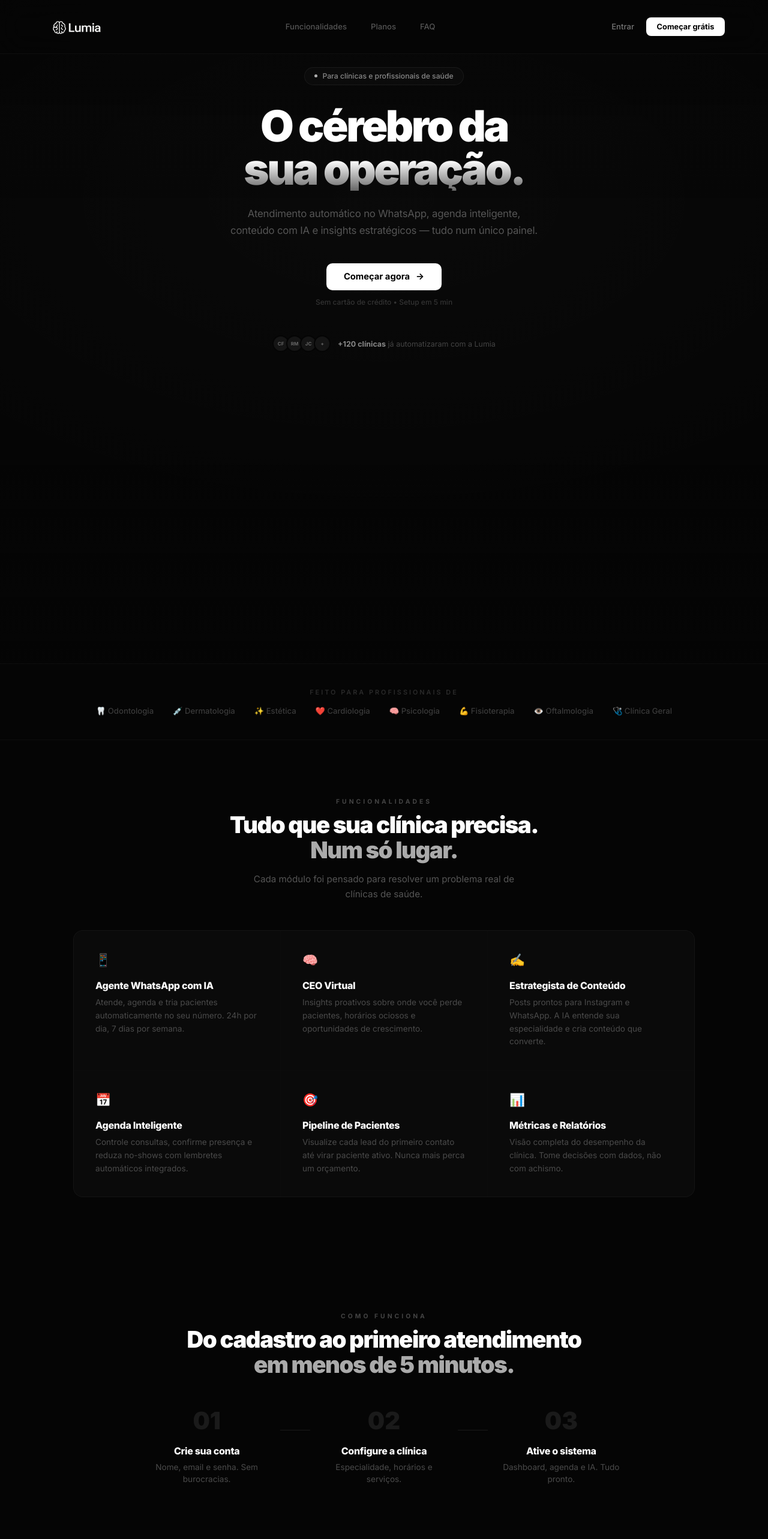
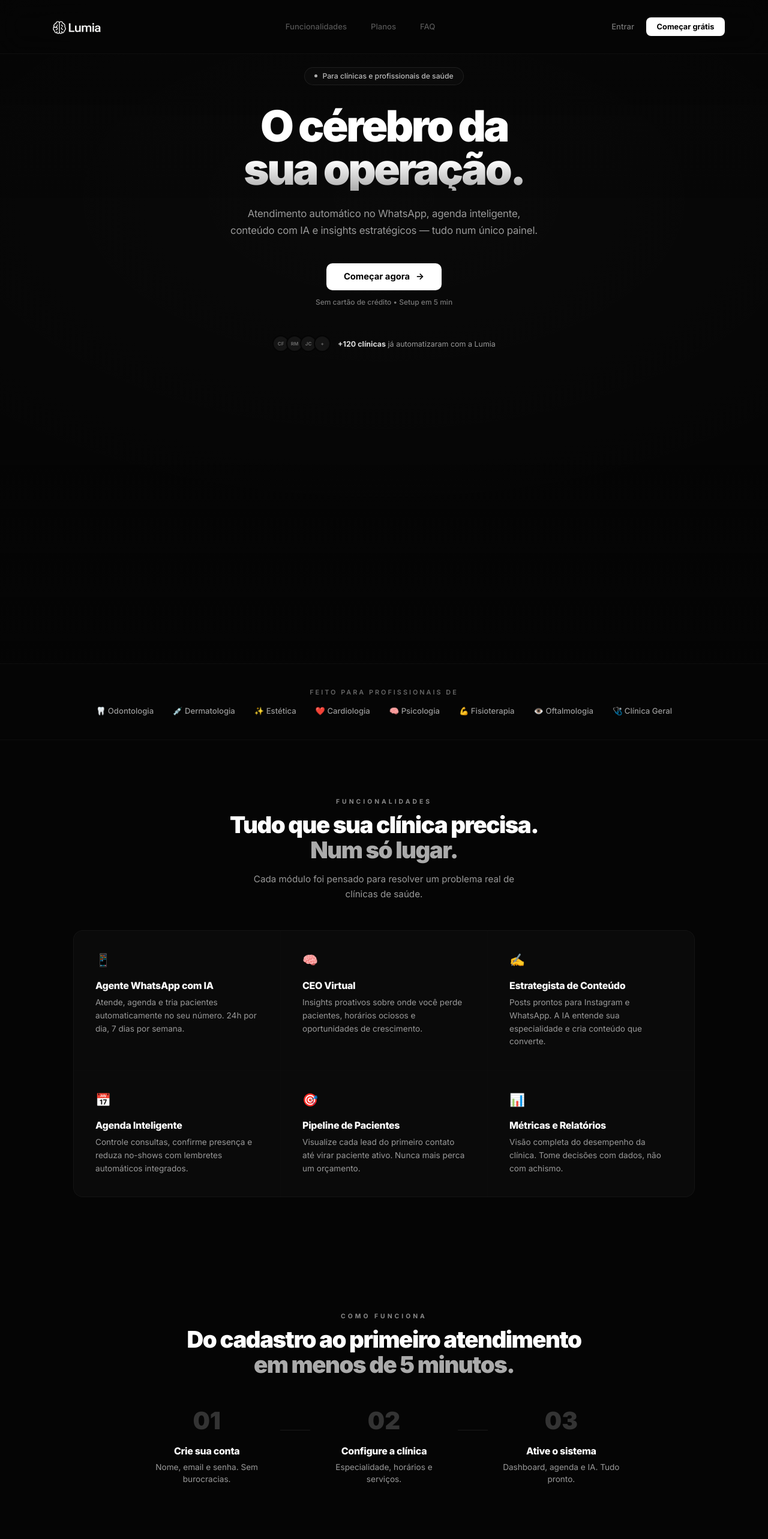
Before and after one commit to Bravoria/Lumia-Web, a SvelteKit app in the folder Bravoria frontend svelte/: page / in a window 1280 px wide. Shown: the top 2566 px of the page at 60% size. Built offline with nearby package versions, Linux system fonts and the light colour scheme; no server answers.

Commit message:
fix: brighten all text colors for better readability

```diff
--- a/Bravoria frontend svelte/src/routes/+page.svelte
+++ b/Bravoria frontend svelte/src/routes/+page.svelte
@@ -435,31 +435,31 @@
 
   @keyframes fadeUp { to { opacity: 1; transform: translateY(0); } }
 
-  .hero-pill { display: inline-flex; align-items: center; gap: 8px; padding: 0.4rem 1rem; border: 1px solid rgba(255,255,255,0.06); color: #888; border-radius: 999px; font-size: 0.76rem; font-weight: 500; margin-bottom: 2rem; background: rgba(255,255,255,0.02); }
+  .hero-pill { display: inline-flex; align-items: center; gap: 8px; padding: 0.4rem 1rem; border: 1px solid rgba(255,255,255,0.08); color: #bbb; border-radius: 999px; font-size: 0.76rem; font-weight: 500; margin-bottom: 2rem; background: rgba(255,255,255,0.02); }
   .pill-dot { width: 5px; height: 5px; background: #fff; border-radius: 50%; animation: pulseDot 2.5s infinite; }
   @keyframes pulseDot { 0%, 100% { opacity: 1; } 50% { opacity: 0.2; } }
 
   h1 { font-size: 4.5rem; font-weight: 900; line-height: 1; letter-spacing: -3.5px; margin: 0 0 1.5rem; }
   .title-line { display: block; }
   .line-1 { opacity: 0; animation: titleIn 1s 0.6s ease forwards; }
-  .line-2 { opacity: 0; animation: titleIn 1s 0.8s ease forwards; background: linear-gradient(180deg, #fff 30%, #666); -webkit-background-clip: text; -webkit-text-fill-color: transparent; background-clip: text; }
+  .line-2 { opacity: 0; animation: titleIn 1s 0.8s ease forwards; background: linear-gradient(180deg, #fff 30%, #aaa); -webkit-background-clip: text; -webkit-text-fill-color: transparent; background-clip: text; }
   @keyframes titleIn { from { opacity: 0; transform: translateY(20px); } to { opacity: 1; transform: translateY(0); } }
 
-  .hero-sub { color: #555; font-size: 1.05rem; line-height: 1.7; max-width: 520px; margin: 0 auto 2.5rem; letter-spacing: -0.2px; opacity: 0; animation: fadeUp 1s 1s ease forwards; }
+  .hero-sub { color: #999; font-size: 1.05rem; line-height: 1.7; max-width: 520px; margin: 0 auto 2.5rem; letter-spacing: -0.2px; opacity: 0; animation: fadeUp 1s 1s ease forwards; }
 
   .hero-cta { display: flex; flex-direction: column; align-items: center; gap: 0.75rem; margin-bottom: 3rem; opacity: 0; animation: fadeUp 1s 1.2s ease forwards; }
   .btn-primary-lg { display: inline-flex; align-items: center; gap: 10px; background: #fff; color: #000; border: none; padding: 0.85rem 1.8rem; border-radius: 10px; font-size: 0.92rem; font-weight: 700; cursor: pointer; font-family: inherit; transition: all 0.2s; text-decoration: none; }
   .btn-primary-lg:hover { background: #e0e0e0; transform: translateY(-1px); }
   .btn-arrow { transition: transform 0.2s; }
   .btn-primary-lg:hover .btn-arrow { transform: translateX(3px); }
-  .hero-note { color: #333; font-size: 0.75rem; font-weight: 500; }
+  .hero-note { color: #777; font-size: 0.75rem; font-weight: 500; }
 
   .hero-proof { display: flex; align-items: center; gap: 12px; justify-content: center; opacity: 0; animation: fadeUp 1s 1.4s ease forwards; }
   .proof-avatars { display: flex; }
   .proof-av { width: 28px; height: 28px; border-radius: 50%; background: #151515; border: 2px solid #050505; color: #666; font-size: 0.5rem; font-weight: 700; display: flex; align-items: center; justify-content: center; margin-left: -5px; }
   .proof-av:first-child { margin-left: 0; }
-  .proof-text { color: #444; font-size: 0.78rem; }
-  .proof-text strong { color: #888; }
+  .proof-text { color: #999; font-size: 0.78rem; }
+  .proof-text strong { color: #ddd; }
 
   /* ===== MOCKUP 3D ===== */
   .hero-mockup {
@@ -481,15 +481,15 @@
 
   /* ===== LOGOS BAR ===== */
   .logos-bar { padding: 2.5rem 2rem; border-top: 1px solid rgba(255,255,255,0.03); border-bottom: 1px solid rgba(255,255,255,0.03); text-align: center; }
-  .logos-bar p { color: #2a2a2a; font-size: 0.68rem; font-weight: 600; text-transform: uppercase; letter-spacing: 3px; margin: 0 0 1rem; }
+  .logos-bar p { color: #666; font-size: 0.68rem; font-weight: 600; text-transform: uppercase; letter-spacing: 3px; margin: 0 0 1rem; }
   .logos-scroll { display: flex; justify-content: center; gap: 2rem; flex-wrap: wrap; }
-  .logos-scroll span { color: #3a3a3a; font-size: 0.82rem; font-weight: 500; white-space: nowrap; }
+  .logos-scroll span { color: #999; font-size: 0.82rem; font-weight: 500; white-space: nowrap; }
 
   /* ===== SECTIONS SHARED ===== */
   .section-header { text-align: center; margin-bottom: 3rem; }
-  .section-tag { color: #444; font-size: 0.65rem; font-weight: 700; text-transform: uppercase; letter-spacing: 4px; margin: 0 0 0.75rem; }
+  .section-tag { color: #888; font-size: 0.65rem; font-weight: 700; text-transform: uppercase; letter-spacing: 4px; margin: 0 0 0.75rem; }
   .section-header h2 { font-size: 2.4rem; font-weight: 900; line-height: 1.08; letter-spacing: -1.5px; margin: 0 0 1rem; }
-  .section-sub { color: #555; font-size: 0.95rem; margin: 0 auto; max-width: 480px; line-height: 1.6; }
+  .section-sub { color: #999; font-size: 0.95rem; margin: 0 auto; max-width: 480px; line-height: 1.6; }
   .features-grid, .steps, .test-grid, .plans-grid, .faq-list { opacity: 0; transform: translateY(25px); transition: opacity 0.7s ease, transform 0.7s ease; }
   .visible { opacity: 1; transform: translateY(0); }
 
@@ -500,15 +500,15 @@
   .feature-card:hover { background: #0f0f0f; }
   .fc-icon { font-size: 1.3rem; display: block; margin-bottom: 1.25rem; }
   .feature-card h3 { font-size: 1rem; font-weight: 800; margin: 0 0 0.5rem; letter-spacing: -0.3px; }
-  .feature-card p { color: #4a4a4a; font-size: 0.85rem; line-height: 1.6; margin: 0; }
+  .feature-card p { color: #999; font-size: 0.85rem; line-height: 1.6; margin: 0; }
 
   /* ===== HOW ===== */
   .how { padding: 6rem 2rem; max-width: 900px; margin: 0 auto; }
   .steps { display: flex; align-items: flex-start; gap: 0; justify-content: center; }
   .step { display: flex; flex-direction: column; align-items: center; text-align: center; flex: 1; padding: 0 1.5rem; }
-  .step-num { font-size: 2.5rem; font-weight: 900; color: #1a1a1a; margin-bottom: 1rem; }
+  .step-num { font-size: 2.5rem; font-weight: 900; color: #333; margin-bottom: 1rem; }
   .step h3 { font-size: 1rem; font-weight: 800; margin: 0 0 0.4rem; letter-spacing: -0.3px; }
-  .step p { color: #4a4a4a; font-size: 0.85rem; line-height: 1.5; margin: 0; }
+  .step p { color: #999; font-size: 0.85rem; line-height: 1.5; margin: 0; }
   .step-line { width: 50px; height: 1px; background: #1a1a1a; margin-top: 2.5rem; flex-shrink: 0; }
 
   /* ===== TESTIMONIALS ===== */
@@ -516,12 +516,12 @@
   .test-grid { display: grid; grid-template-columns: repeat(3, 1fr); gap: 1rem; }
   .test-card { background: #0a0a0a; border: 1px solid #131313; border-radius: 14px; padding: 2rem; transition: border-color 0.3s; }
   .test-card:hover { border-color: #1e1e1e; }
-  .test-stars { color: #fff; font-size: 0.7rem; margin-bottom: 1rem; letter-spacing: 2px; opacity: 0.2; }
-  .test-text { color: #777; font-size: 0.9rem; line-height: 1.65; margin: 0 0 1.5rem; }
+  .test-stars { color: #fff; font-size: 0.7rem; margin-bottom: 1rem; letter-spacing: 2px; opacity: 0.4; }
+  .test-text { color: #bbb; font-size: 0.9rem; line-height: 1.65; margin: 0 0 1.5rem; }
   .test-author { display: flex; align-items: center; gap: 10px; }
-  .test-av { width: 32px; height: 32px; background: #131313; border: 1px solid #1a1a1a; color: #555; border-radius: 50%; display: flex; align-items: center; justify-content: center; font-size: 0.6rem; font-weight: 700; flex-shrink: 0; }
-  .test-author strong { display: block; color: #bbb; font-size: 0.8rem; }
-  .test-author span { color: #3a3a3a; font-size: 0.7rem; }
+  .test-av { width: 32px; height: 32px; background: #131313; border: 1px solid #1a1a1a; color: #999; border-radius: 50%; display: flex; align-items: center; justify-content: center; font-size: 0.6rem; font-weight: 700; flex-shrink: 0; }
+  .test-author strong { display: block; color: #eee; font-size: 0.8rem; }
+  .test-author span { color: #777; font-size: 0.7rem; }
 
   /* ===== PRICING ===== */
   .pricing { padding: 6rem 2rem; max-width: 1100px; margin: 0 auto; }
@@ -542,20 +542,20 @@
 
   .plan-header { margin-bottom: 1.5rem; }
   .plan-header h3 { font-size: 1.25rem; font-weight: 800; margin: 0 0 0.25rem; letter-spacing: -0.5px; }
-  .plan-desc { color: #444; font-size: 0.8rem; margin: 0; }
+  .plan-desc { color: #999; font-size: 0.8rem; margin: 0; }
   .plan-price { margin-bottom: 1.5rem; display: flex; align-items: baseline; gap: 4px; flex-wrap: wrap; }
   .price-big { font-size: 2.6rem; font-weight: 900; letter-spacing: -2px; }
-  .price-period { color: #3a3a3a; font-size: 0.82rem; font-weight: 500; }
-  .price-original { color: #2a2a2a; font-size: 0.75rem; text-decoration: line-through; margin-left: 8px; }
+  .price-period { color: #888; font-size: 0.82rem; font-weight: 500; }
+  .price-original { color: #666; font-size: 0.75rem; text-decoration: line-through; margin-left: 8px; }
   .plan-cta { display: block; width: 100%; padding: 0.75rem; background: #131313; border: 1px solid #1a1a1a; color: #aaa; border-radius: 10px; font-size: 0.88rem; font-weight: 700; cursor: pointer; font-family: inherit; transition: all 0.2s; margin-bottom: 1.5rem; text-decoration: none; text-align: center; box-sizing: border-box; }
   .plan-cta:hover { border-color: #2a2a2a; color: #fff; }
   .plan-cta-featured { background: #fff; color: #000; border-color: #fff; }
   .plan-cta-featured:hover { background: #e0e0e0; border-color: #e0e0e0; }
   .plan-features { display: flex; flex-direction: column; gap: 0.5rem; }
-  .pf-item { font-size: 0.8rem; color: #777; display: flex; align-items: center; gap: 8px; }
-  .pf-item.disabled { color: #2a2a2a; }
-  .pf-check { color: #fff; font-weight: 700; font-size: 0.72rem; opacity: 0.4; }
-  .pf-x { color: #222; font-weight: 700; font-size: 0.72rem; }
+  .pf-item { font-size: 0.8rem; color: #bbb; display: flex; align-items: center; gap: 8px; }
+  .pf-item.disabled { color: #555; }
+  .pf-check { color: #fff; font-weight: 700; font-size: 0.72rem; opacity: 0.7; }
+  .pf-x { color: #444; font-weight: 700; font-size: 0.72rem; }
 
   /* ===== FAQ ===== */
   .faq-section { padding: 6rem 2rem; max-width: 700px; margin: 0 auto; }
@@ -564,9 +564,9 @@
   .faq-item:hover { border-color: #1e1e1e; }
   .faq-item.open { border-color: #222; }
   .faq-q { display: flex; justify-content: space-between; align-items: center; gap: 1rem; }
-  .faq-q span:first-child { font-size: 0.9rem; font-weight: 600; color: #bbb; }
-  .faq-arrow { font-size: 1rem; color: #444; font-weight: 300; flex-shrink: 0; }
-  .faq-a { color: #555; font-size: 0.85rem; line-height: 1.6; margin: 0.75rem 0 0; padding-top: 0.75rem; border-top: 1px solid #131313; }
+  .faq-q span:first-child { font-size: 0.9rem; font-weight: 600; color: #eee; }
+  .faq-arrow { font-size: 1rem; color: #888; font-weight: 300; flex-shrink: 0; }
+  .faq-a { color: #999; font-size: 0.85rem; line-height: 1.6; margin: 0.75rem 0 0; padding-top: 0.75rem; border-top: 1px solid #131313; }
 
   /* ===== FINAL CTA ===== */
   .final-cta { padding: 8rem 2rem; text-align: center; position: relative; overflow: hidden; }
@@ -576,19 +576,19 @@
   .cta-shape-2 { width: 250px; height: 60px; right: -3%; bottom: 20%; transform: rotate(-12deg); animation: shapeFloat 12s 1s ease-in-out infinite; }
   .cta-content { position: relative; z-index: 2; }
   .cta-content h2 { font-size: 2.6rem; font-weight: 900; letter-spacing: -1.5px; margin: 0 0 1rem; line-height: 1.08; }
-  .cta-content p { color: #444; font-size: 0.95rem; margin: 0 0 2rem; }
+  .cta-content p { color: #999; font-size: 0.95rem; margin: 0 0 2rem; }
 
   /* ===== FOOTER ===== */
   .footer { border-top: 1px solid rgba(255,255,255,0.03); padding: 3rem 2rem 1.5rem; }
   .footer-inner { max-width: 1100px; margin: 0 auto; display: flex; justify-content: space-between; gap: 3rem; margin-bottom: 2.5rem; }
-  .footer-brand p { color: #2a2a2a; font-size: 0.8rem; margin: 0.75rem 0 0; }
+  .footer-brand p { color: #777; font-size: 0.8rem; margin: 0.75rem 0 0; }
   .footer-links { display: flex; gap: 4rem; }
   .footer-col { display: flex; flex-direction: column; gap: 0.45rem; }
-  .footer-col h4 { color: #333; font-size: 0.62rem; text-transform: uppercase; letter-spacing: 2px; font-weight: 700; margin: 0 0 0.4rem; }
-  .footer-col a { color: #444; text-decoration: none; font-size: 0.8rem; transition: color 0.2s; }
+  .footer-col h4 { color: #777; font-size: 0.62rem; text-transform: uppercase; letter-spacing: 2px; font-weight: 700; margin: 0 0 0.4rem; }
+  .footer-col a { color: #999; text-decoration: none; font-size: 0.8rem; transition: color 0.2s; }
   .footer-col a:hover { color: #fff; }
   .footer-bottom { max-width: 1100px; margin: 0 auto; padding-top: 1.5rem; border-top: 1px solid rgba(255,255,255,0.03); }
-  .footer-bottom span { color: #222; font-size: 0.72rem; }
+  .footer-bottom span { color: #555; font-size: 0.72rem; }
 
   /* ===== RESPONSIVE ===== */
   @media (max-width: 900px) {
```
